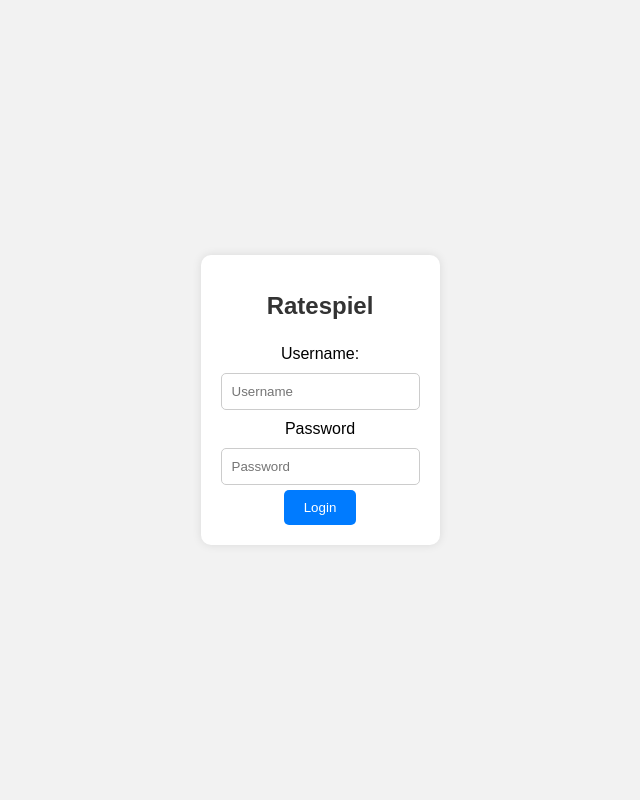
After one commit to HerrOtter/dice-game, a Flask app: template dice/templates/index.html in a window 1280 px wide. The commit adds this page. Shown: the whole page, without its empty margins (320-960 px from the left). Run offline with Flask 3, Linux system fonts and the light colour scheme; the template is opened without the code that fills it, so the values that code supplies are empty; some libraries are stand-ins or nearby versions.

Commit message:
Front End v2

```diff
--- a/dice/static/style.css
+++ b/dice/static/style.css
@@ -1,49 +1,20 @@
-* {
-    margin: 0;
-    padding: 0;
-    box-sizing: border-box;
-}
-
 body {
     font-family: Arial, sans-serif;
     background-color: #f2f2f2;
-    display: flex;
-    flex-direction: column;
-    min-height: 100vh;
     margin: 0;
-}
-
-header {
-    background-color: #007aff;
-    color: white;
-    text-align: center;
-    padding: 1rem 0;
-}
-
-.wrapper {
-    flex: 1;
+    padding: 0;
     display: flex;
     justify-content: center;
     align-items: center;
-    padding: 20px;
-    gap: 20px;
-    height: 70%;
+    height: 100vh;
 }
 
-section {
-    flex: 1;
+.container {
     background-color: #ffffff;
-    padding: 2rem;
+    padding: 20px;
+    border-radius: 10px;
+    box-shadow: 0 0 10px rgba(0, 0, 0, 0.1);
     text-align: center;
-    border-radius: 10px;
-    box-shadow: 0 2px 5px rgba(0, 0, 0, 0.1);
-}
-
-footer {
-    background-color: #007aff;
-    color: white;
-    text-align: center;
-    padding: 1rem 0;
 }
 
 h1 {
@@ -52,29 +23,31 @@ h1 {
     margin-bottom: 20px;
 }
 
-label {
-    display: block;
-    font-weight: bold;
-    margin-bottom: 5px;
+form {
+    display: flex;
+    flex-direction: column;
+    align-items: center;
+}
+
+label, input {
+    margin: 5px 0;
 }
 
 input {
-    width: 100%;
     padding: 10px;
     border: 1px solid #ccc;
     border-radius: 5px;
-    margin-bottom: 10px;
+    outline: none;
 }
 
 button {
-    background-color: #007aff;
-    color: white;
     padding: 10px 20px;
+    background-color: #007bff;
+    color: #fff;
     border: none;
     border-radius: 5px;
     cursor: pointer;
-    font-size: 16px;
-    transition: background-color 0.3s ease;
+    transition: background-color 0.3s ease-in-out;
 }
 
 button:hover {
--- /dev/null
+++ b/dice/templates/index.html
@@ -0,0 +1,22 @@
+<!DOCTYPE html>
+<html lang="en">
+<head>
+    <meta charset="UTF-8">
+    <meta name="viewport" content="width=device-width, initial-scale=1.0">
+    <link rel="stylesheet" href="../static/style.css">
+    <script src="https://unpkg.com/htmx.org@1.9.4" integrity="sha384-zUfuhFKKZCbHTY6aRR46gxiqszMk5tcHjsVFxnUo8VMus4kHGVdIYVbOYYNlKmHV" crossorigin="anonymous"></script>
+    <title>Ratespiel</title>
+</head>
+<body>
+    <div class="container">
+        <h1>Ratespiel</h1>
+        <form action="/" method="post">
+            <label for="player_name">Username:</label>
+            <input type="text" id="player_name" name="player_name" placeholder="Username" required>
+            <label for="password">Password</label>
+            <input type="password" id="password" name="password" placeholder="Password" required>
+            <button type="submit">Login</button>
+        </form>
+    </div>
+</body>
+</html>
```
Also changed, not shown: dice/templates/play.html (added, +25 -0 lines), dice/templates/result.html (added, +18 -0 lines).
